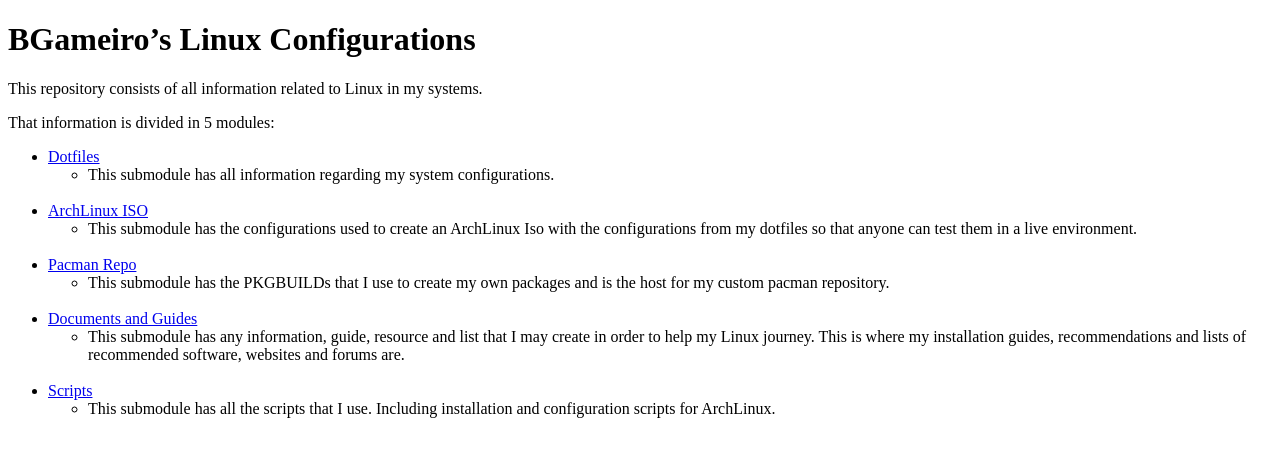
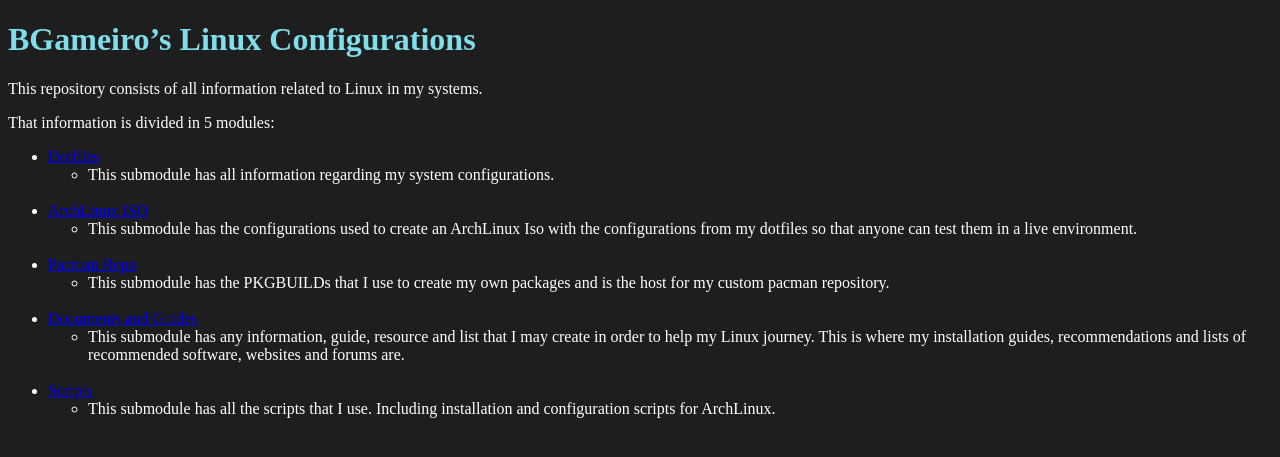
Before and after one commit to BGameiro2000/LinuxConf, a Jekyll site: the page built from README.md, in a window 1280 px wide. Shown: the top 457 px of the page. Built offline with Jekyll 4.4.1, drawn with Linux system fonts in a browser that asks for light colours; our own code applies the rules of GitHub Pages for plain Markdown files.

Commit message:
changed theme

```diff
--- a/_layouts/default.html
+++ b/_layouts/default.html
@@ -10,7 +10,7 @@
     <meta name="keywords" content="Linux, ArchLinux, Dotfiles, Pacman, Guides, Configurations, Scripts">
     <meta name="author" content="BGameiro">
     <meta name="viewport" content="width=device-width, initial-scale=1.0">
-    <link rel="stylesheet" href="../styles.css">
+    <link rel="stylesheet" href="../myDefault.css">
 
 </head>
 
```
Also changed, not shown: myDefault.css (renamed from _layouts/styles.css).
